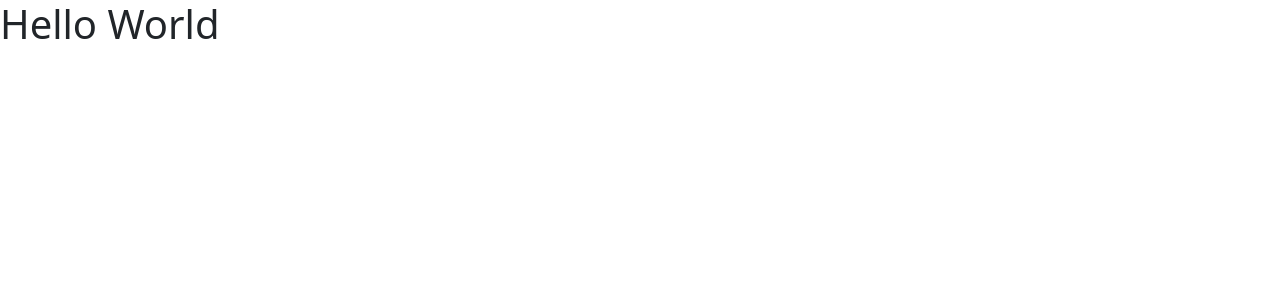
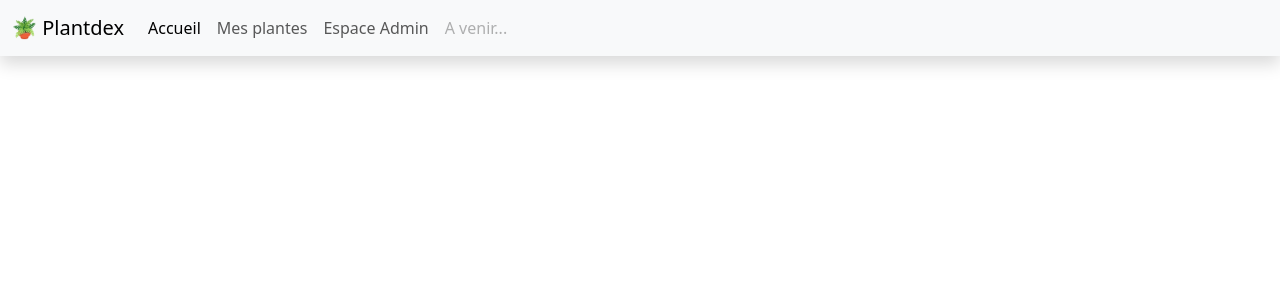
Before and after one commit to cpoiny/plantdexV2-angular, an Angular app: page / in a window 1280 px wide. Shown: the top 300 px of the page. Built offline with nearby package versions, Linux system fonts and the light colour scheme.

Commit message:
1 - barre de navigation

```diff
--- a/src/app/app.component.html
+++ b/src/app/app.component.html
@@ -1,2 +1,3 @@
-<h1>Hello World</h1>
+<app-navbar></app-navbar>
+
 <router-outlet></router-outlet>
--- a/src/app/app.module.ts
+++ b/src/app/app.module.ts
@@ -3,10 +3,12 @@
 
 import { AppRoutingModule } from './app-routing.module';
 import { AppComponent } from './app.component';
+import { NavbarComponent } from './components/navbar/navbar.component';
 
 @NgModule({
   declarations: [
-    AppComponent
+    AppComponent,
+    NavbarComponent
   ],
   imports: [
     BrowserModule,
--- /dev/null
+++ b/src/app/components/navbar/navbar.component.html
@@ -0,0 +1,32 @@
+<nav class="navbar navbar-expand-lg bg-body-tertiary shadow">
+  <div class="container-fluid">
+    <a class="navbar-brand" href="#">🪴 Plantdex</a>
+    <button
+      class="navbar-toggler"
+      type="button"
+      data-bs-toggle="collapse"
+      data-bs-target="#navbarNav"
+      aria-controls="navbarNav"
+      aria-expanded="false"
+      aria-label="Toggle navigation"
+    >
+      <span class="navbar-toggler-icon"></span>
+    </button>
+    <div class="collapse navbar-collapse" id="navbarNav">
+      <ul class="navbar-nav">
+        <li class="nav-item">
+          <a class="nav-link active" aria-current="page" href="#">Accueil</a>
+        </li>
+        <li class="nav-item">
+          <a class="nav-link" href="#">Mes plantes</a>
+        </li>
+        <li class="nav-item">
+          <a class="nav-link" href="#">Espace Admin</a>
+        </li>
+        <li class="nav-item">
+          <a class="nav-link disabled">A venir...</a>
+        </li>
+      </ul>
+    </div>
+  </div>
+</nav>
```
Also changed, not shown: src/app/components/navbar/navbar.component.ts (added, +10 -0 lines), src/app/components/navbar/navbar.component.css (added), 1 other file (tests, documents, lock files or other folders).
